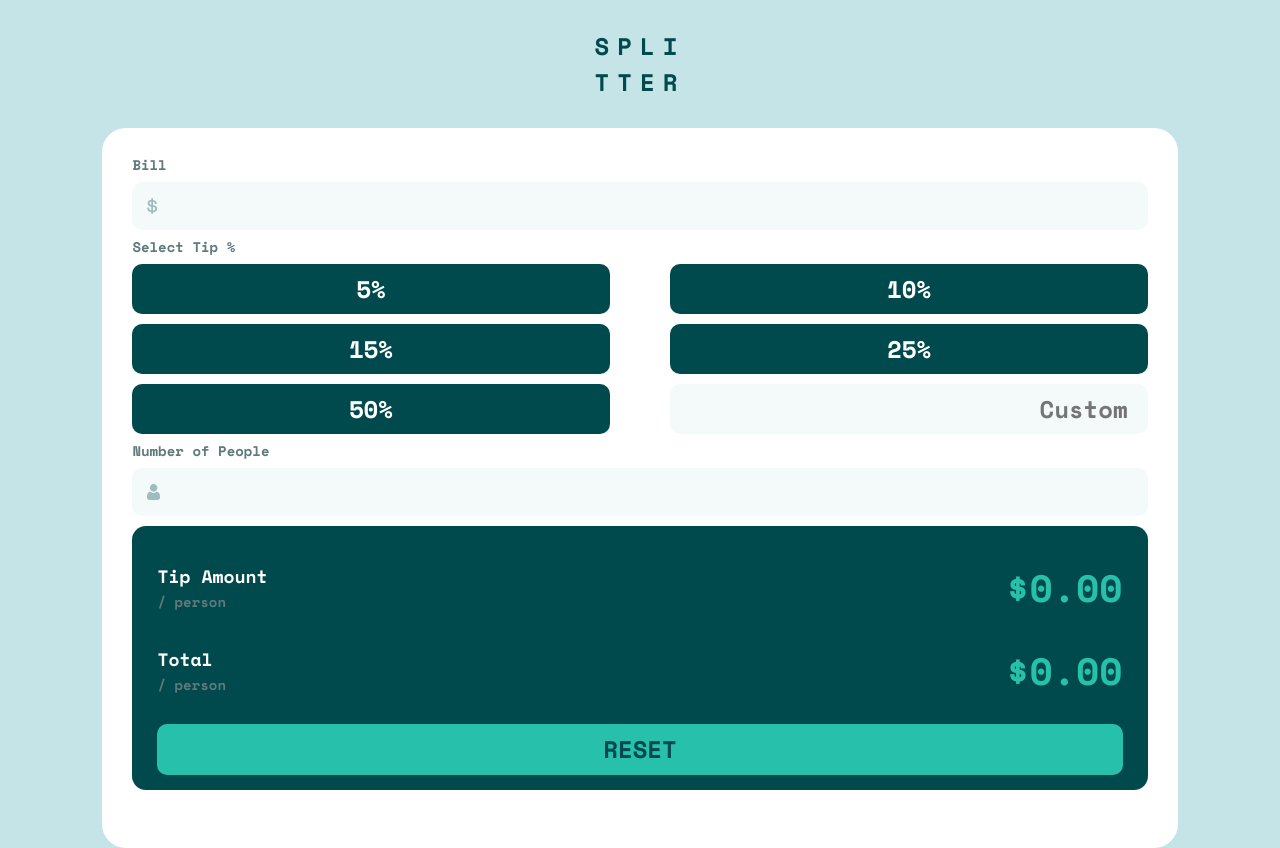
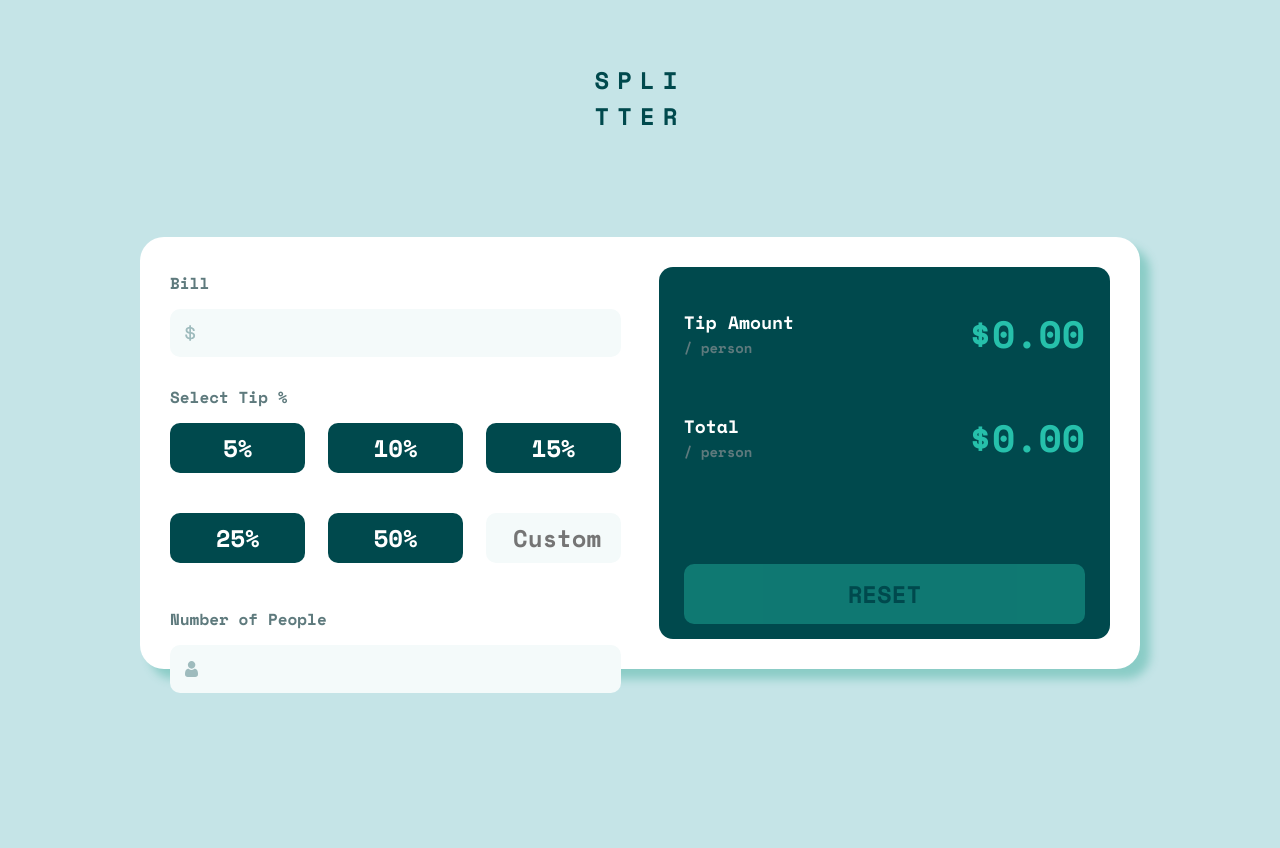
Before and after one commit to wxn1229/tip-calculator-app, a plain HTML site: page index.html in a window 1280 px wide. After the commit the page ends 800 px from the top, so only its background shows below. Drawn offline with nearby package versions, Linux system fonts and the light colour scheme.

Commit message:
finished

```diff
--- a/index.js
+++ b/index.js
@@ -2,7 +2,12 @@
 
 //funcition block
 function calculate() {
-  isResetable = true
+  if (!isResetable) {
+    reset.style.opacity = "1"
+    reset.style.cursor = "pointer"
+
+    isResetable = true
+  }
   console.log("caling")
   let tipAomunt = 0
   tipAomunt = billValue * tipPercent * 0.01 / num;
@@ -31,7 +36,7 @@ function calculate() {
 let num = 0;
 let billValue = 0
 let isResetable = false
-let tipPercent = 5
+let tipPercent = 100
 
 
 let bill = document.querySelector("#bill")
@@ -80,3 +85,29 @@ custom.addEventListener("change", () => {
   })
 
 })
+
+let reset = document.querySelector(".reset")
+
+reset.style.opacity = "0.4"
+reset.style.cursor = "default"
+
+reset.addEventListener("click", () => {
+  if (isResetable) {
+    billValue = 0
+    num = 0
+    tipPercent = 100
+
+    bill.value = ""
+    Default.forEach(item => {
+      item.style.color = "white"
+      item.style.backgroundColor = "hsl(193, 100%, 15%)"
+    })
+    custom.value = ""
+    people.value = ""
+    reset.style.opacity = "0.4"
+    reset.style.cursor = "default"
+
+
+    isResetable = false
+  }
+})
--- a/style.scss
+++ b/style.scss
@@ -35,6 +35,7 @@ body{
   width: 84%;
   height: 100%;
 
+
 }
 
 .title{
@@ -56,6 +57,10 @@ body{
   background-color: white;
   border-radius: 24px;
   padding: 30px 30px;
+
+  .bill-input{
+    margin-bottom: 24px;
+  }
 
   .options{
     width: 100%;
@@ -149,8 +154,9 @@ body{
   }
 
   h2{
-    font-size: 14px;
+    font-size: 16px;
     color: hsl(186, 14%, 43%);
+    line-height: 2;
   }
 
   .bottom{
@@ -160,6 +166,7 @@ body{
     color: white;
     border-radius: 14px;
     padding: 15px 25px;
+    margin-top: 30px;
 
     .result-with-reset{
       width: 100%;
@@ -209,7 +216,7 @@ body{
       }
 
       .reset{
-        height: 22%;
+        height: 60px;
         background-color: hsl(172, 67%, 45%);
         color: hsl(183, 100%, 15%);
         display: flex;
@@ -231,3 +238,43 @@ body{
   }
 
 }
+
+@media only screen and (min-width: 768px) {
+  .container{
+    width: 1000px;
+    height: 60%;
+  }
+  .title{
+    transform: translateY(-100px);
+  }
+  .calculator{
+    display: flex;
+    justify-content: space-between;
+
+    box-shadow: 10px 10px 10px hsl(175, 39%, 67%);
+    flex-direction: row;
+    .top{
+      height: 100%;
+      width: 48%;
+      .option{
+        width: 30%;
+      }
+    }
+    .bottom{
+      margin-top: 0;
+      height: 100%;
+      width: 48%;
+      .result-with-reset{
+        .result{
+          justify-content: flex-start;
+        }
+        .item{
+          height: 36%;
+        }
+
+      }
+    }
+  }
+
+
+}
```
Also changed, not shown: style.css, 1 other file.
